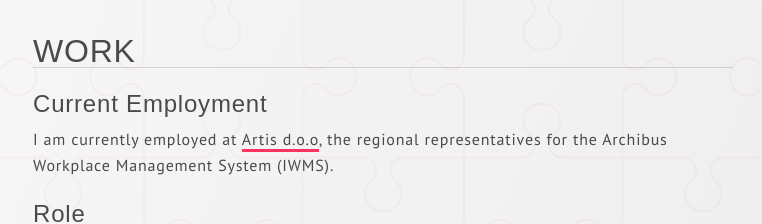
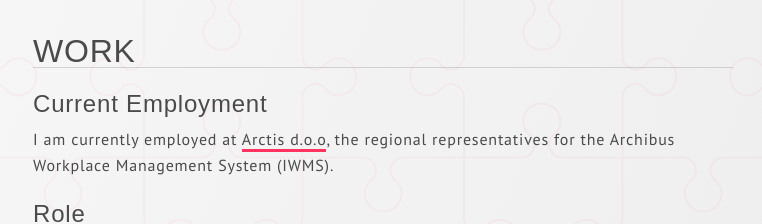
Before and after one commit to tsertic/ts_portfolio_2023, a Next.js app: page /about in a window 1280 px wide. Shown: the part 1680-1904 px from the top of the page, without its empty margins (257-1019 px from the left). Built offline with nearby package versions, Linux system fonts and the light colour scheme; a web font is replaced by a local one.

Commit message:
fixed aria labels

```diff
--- a/src/components/pageSections/about/AboutInfo.tsx
+++ b/src/components/pageSections/about/AboutInfo.tsx
@@ -75,10 +75,10 @@ export const AboutInfo = () => {
         <a
           href="https://www.arctis.hr"
           target="_blank"
-          aria-label="arctis d.o.o."
+          aria-label="Arctis d.o.o"
           className="article-text-link"
         >
-          Artis d.o.o
+          Arctis d.o.o
         </a>
         , the regional representatives for the Archibus Workplace Management
         System (IWMS).
@@ -140,7 +140,7 @@ export const AboutInfo = () => {
         <a
           href="https://www.instagram.com/tsertic5/"
           target="_blank"
-          aria-label="instagram profile"
+          aria-label="Instagram profile"
           className="article-text-link "
         >
           Instagram profile
--- a/src/components/pageSections/about/AboutIntro.tsx
+++ b/src/components/pageSections/about/AboutIntro.tsx
@@ -6,7 +6,7 @@ export const AboutIntro = () => {
       <div className="container-wide"></div>
       <div className="flex max-md:flex-col gap-[50px] relative">
         <div className="w-full max-md:px-[16px] md:w-[40vw] h-[400px] relative ">
-          <div className="absolute top-[-40px] lg:top-[-100px] left-[20%] md:left-[15%] lg:left-[20%] lg:top-[-120px] xl:top-[-150px] w-[200px] h-[140px] lg:h-[200px] ">
+          <div className="absolute top-[-40px] lg:top-[-100px] left-[10%] md:left-[15%] lg:left-[20%]  xl:top-[-150px] w-[200px] h-[140px] lg:h-[200px] ">
             <p className="text-center text-bodyL pt-[10px] pl-[20px] absolute top-[-30px] left-[50px] w-[150px]">
               this guy
             </p>
@@ -16,6 +16,7 @@ export const AboutIntro = () => {
               alt="arrow"
               aria-hidden="true"
               className=" h-full object-fill "
+              loading="eager"
             />
           </div>
           <picture>
@@ -29,6 +30,7 @@ export const AboutIntro = () => {
               width={730}
               height={676}
               alt="Tomislav Sertic with dog"
+              loading="eager"
               className="w-full h-full object-cover  max-md:rounded-[10px] md:rounded-r-[10px]"
             />
           </picture>
--- a/src/components/pageSections/homepage/ReadMoreCta.tsx
+++ b/src/components/pageSections/homepage/ReadMoreCta.tsx
@@ -19,7 +19,7 @@ export const ReadMoreCta = () => {
     <div className="max-w-[850px] mx-auto">
       <Link
         href="/about"
-        aria-label="read more about me"
+        aria-label="Get to know me better"
         className="flex items-center link-hover w-fit"
       >
         Get to know me better
```
